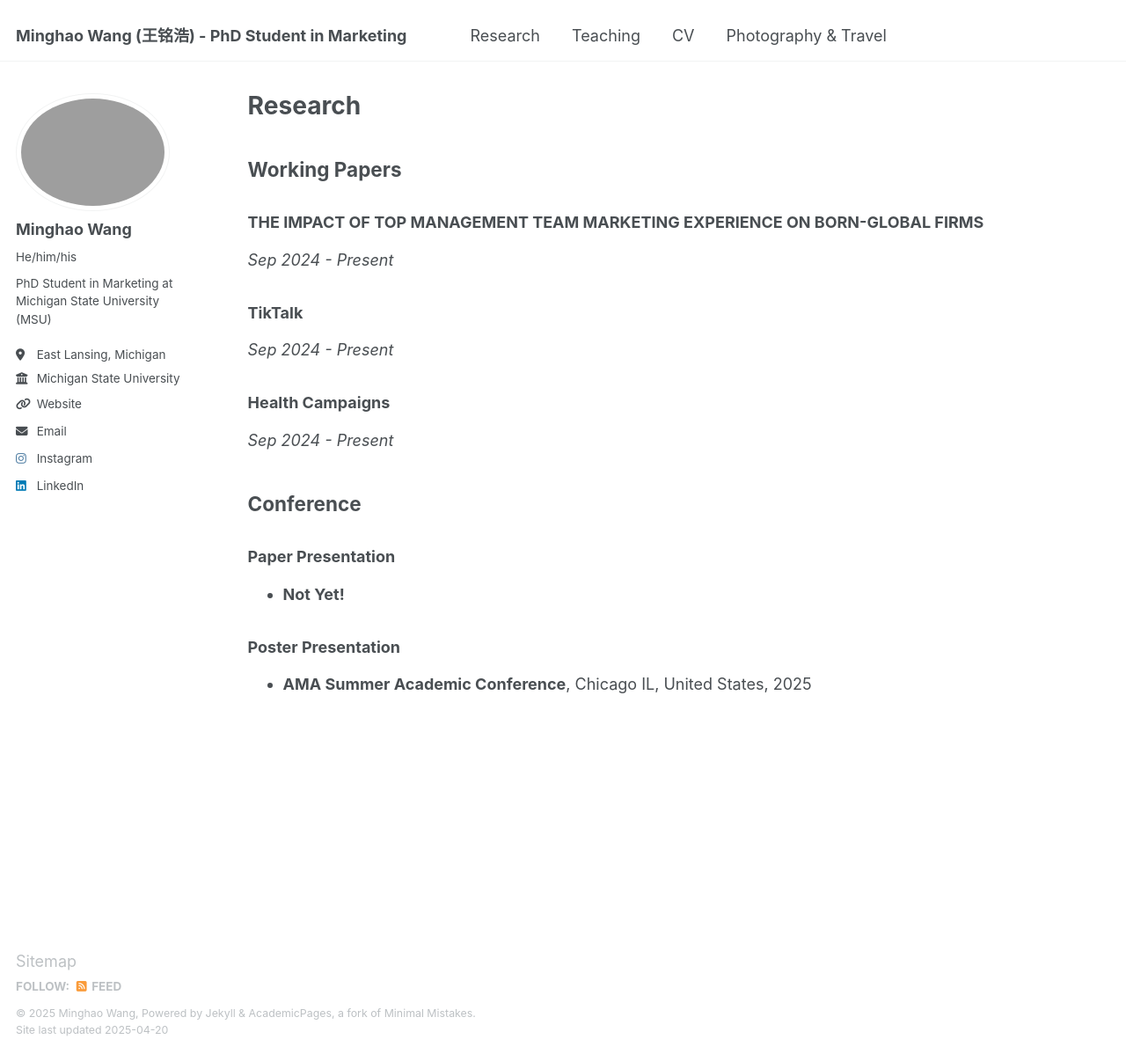
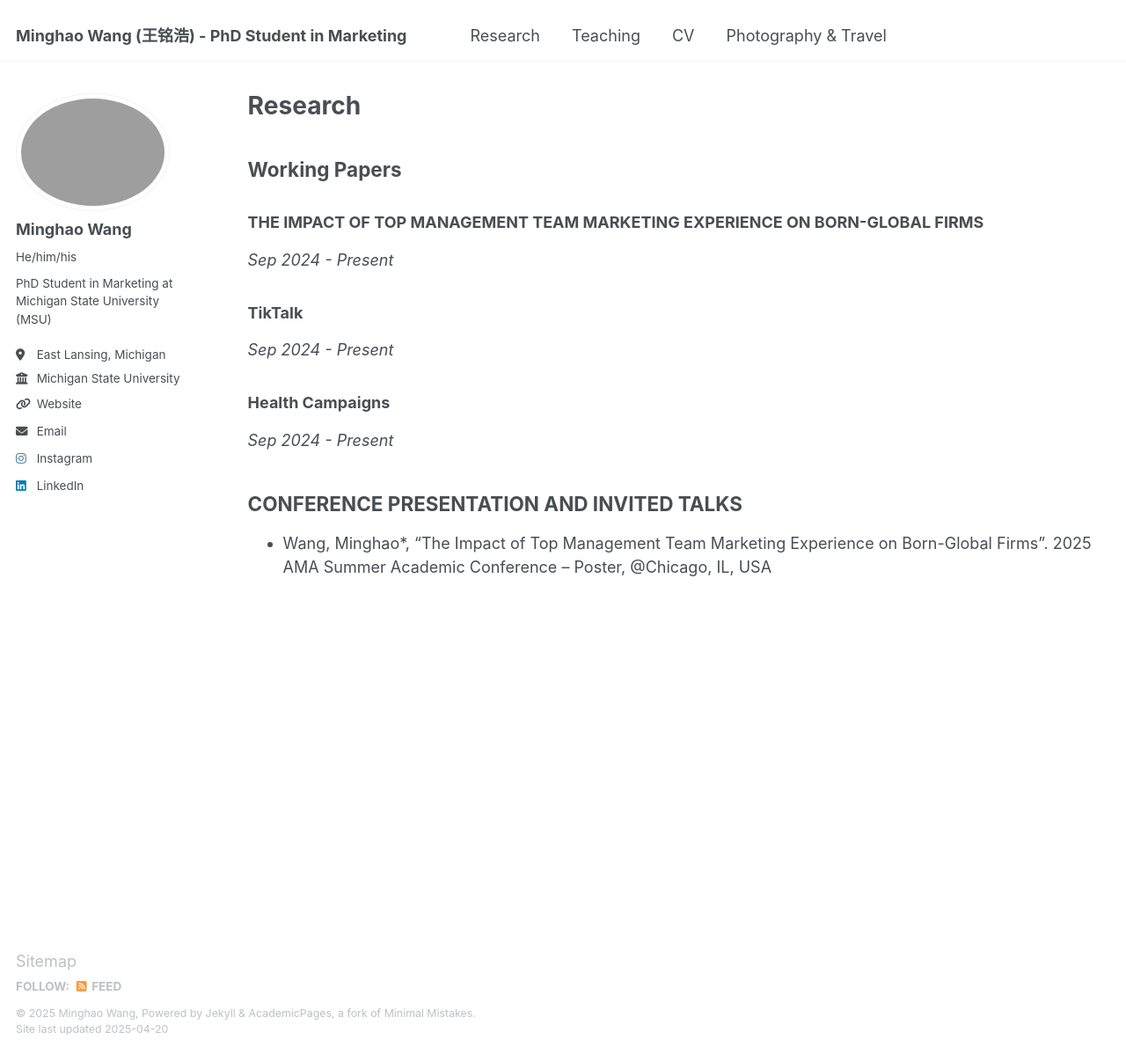
Before and after one commit to minghaowang-research/minghaowang-research.github.io, a Jekyll site: the page built from _pages/research.md, in a window 1280 px wide and 1198 px high. Shown: the whole window at 88% size. Built offline with Jekyll 4.4.1, drawn with Linux system fonts in a browser that asks for light colours.

Commit message:
Resume updated arp 2025

```diff
--- a/_pages/research.md
+++ b/_pages/research.md
@@ -17,9 +17,5 @@ author_profile: true
 ### Health Campaigns
 *Sep 2024 - Present*
 
-## Conference
-### Paper Presentation
-* **Not Yet!**
-
-### Poster Presentation
-* **AMA Summer Academic Conference**, Chicago IL, United States, 2025
+## CONFERENCE PRESENTATION AND INVITED TALKS
+* Wang, Minghao*, “The Impact of Top Management Team Marketing Experience on Born-Global Firms”. 2025 AMA Summer Academic Conference – Poster, @Chicago, IL, USA
```
Also changed, not shown: _pages/about.md (+1 -1 lines), 8 other files.
